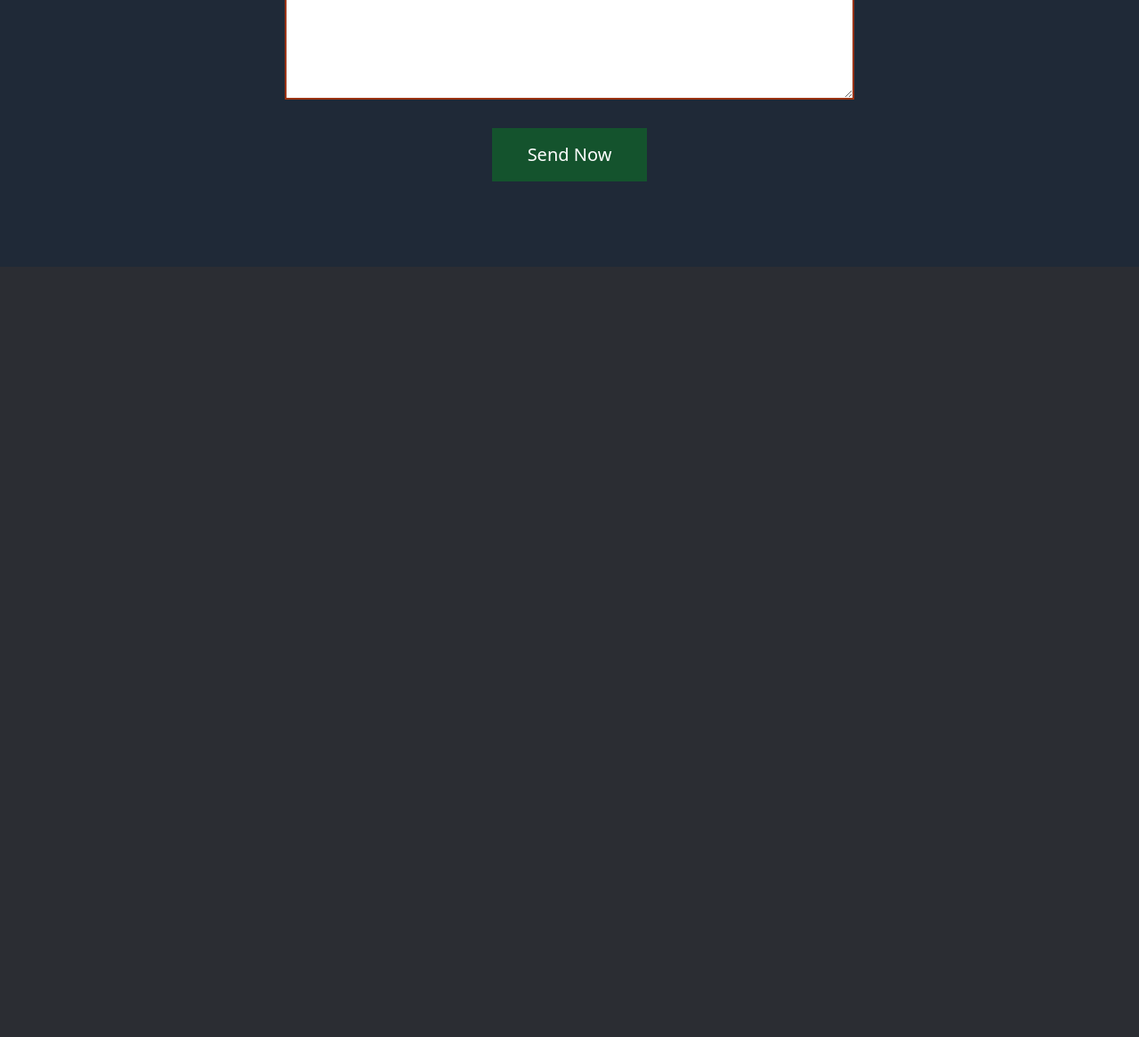
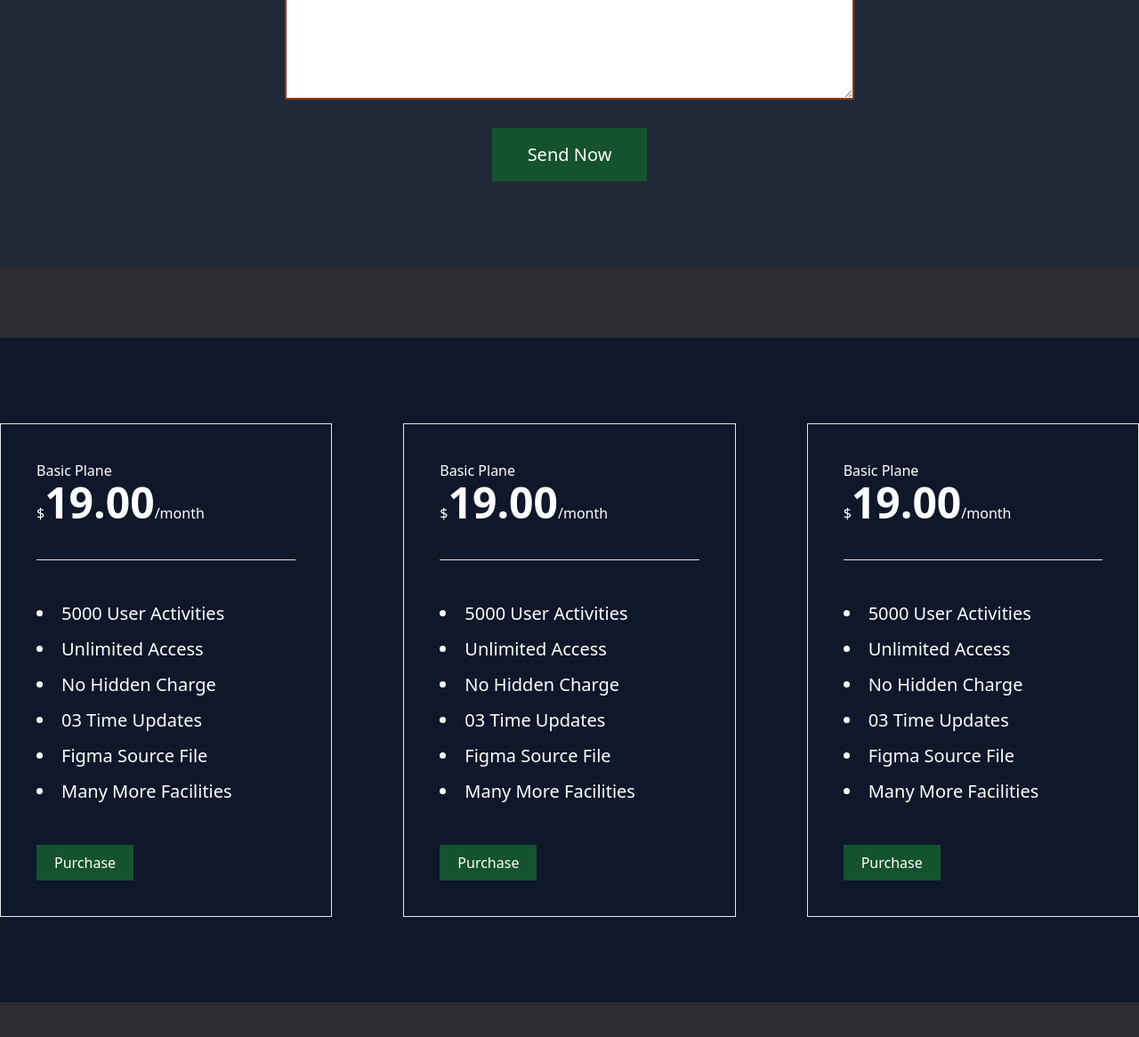
Before and after one commit to rayhan9999/First-Tailwind-Project, a website built with Vite: page index.html in a window 1280 px wide. Shown: the part 2771-3937 px from the top of the page at 89% size. Before the commit the page ends 3071 px from the top, so only its background shows below. Built offline with nearby package versions, Linux system fonts and the light colour scheme.

Commit message:
purchase

```diff
--- a/index.html
+++ b/index.html
@@ -150,6 +150,52 @@
                </form>
              </div>
        </section>
+       <section class="bg-slate-900 my-16 sm:my-20 py-12 sm:py-24">
+          <div class="text-white grid md:grid-cols-2 lg:grid-cols-3 gap-10 justify-center items-center sm:gap-16 md:gap-20">
+             <div class="border p-10">
+                <h5>Basic Plane</h5>
+                <h2>$<span class="text-xl sm:text-2xl md:text-5xl font-bold">19.00</span>/month</h2>
+                <hr class="my-10">
+                <ul class="list-disc list-inside leading-10 text-xl">
+                  <li> 5000 User Activities </li>
+                  <li> Unlimited Access </li>
+                  <li> No Hidden Charge </li>
+                  <li> 03 Time Updates </li>
+                  <li> Figma Source File </li>
+                  <li> Many More Facilities </li>
+                </ul>
+                <button class="bg-green-900 mt-10 hover:bg-green-600 transition px-5 py-2">Purchase</button>
+             </div>
+             <div class="border p-10">
+                <h5>Basic Plane</h5>
+                <h2>$<span class="text-xl sm:text-2xl md:text-5xl font-bold">19.00</span>/month</h2>
+                <hr class="my-10">
+                <ul class="list-disc  list-inside leading-10 text-xl">
+                  <li> 5000 User Activities </li>
+                  <li> Unlimited Access </li>
+                  <li> No Hidden Charge </li>
+                  <li> 03 Time Updates </li>
+                  <li> Figma Source File </li>
+                  <li> Many More Facilities </li>
+                </ul>
+                <button class="bg-green-900 mt-10 hover:bg-green-600 transition px-5 py-2">Purchase</button>
+             </div>
+             <div class="border p-10">
+                <h5>Basic Plane</h5>
+                <h2>$<span class="text-xl sm:text-2xl md:text-5xl font-bold">19.00</span>/month</h2>
+                <hr class="my-10">
+                <ul class="list-disc  list-inside leading-10 text-xl">
+                  <li> 5000 User Activities </li>
+                  <li> Unlimited Access </li>
+                  <li> No Hidden Charge </li>
+                  <li> 03 Time Updates </li>
+                  <li> Figma Source File </li>
+                  <li> Many More Facilities </li>
+                </ul>
+                <button class="bg-green-900 mt-10 hover:bg-green-600 transition px-5 py-2">Purchase</button>
+             </div>
+          </div>
+       </section>
     </main>
 
 
```
